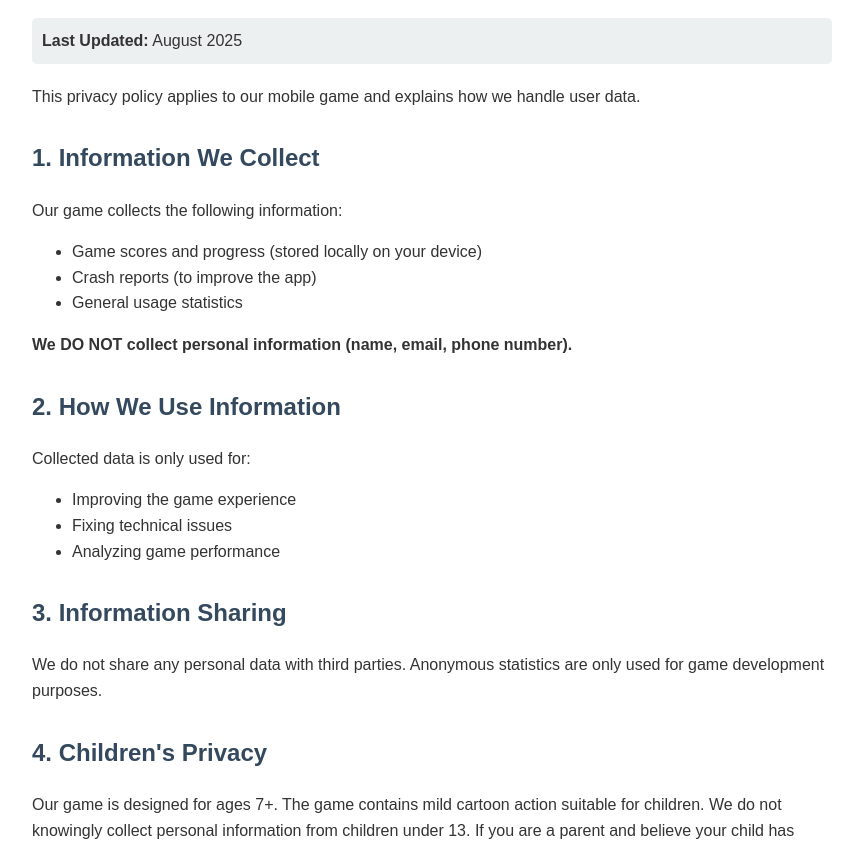
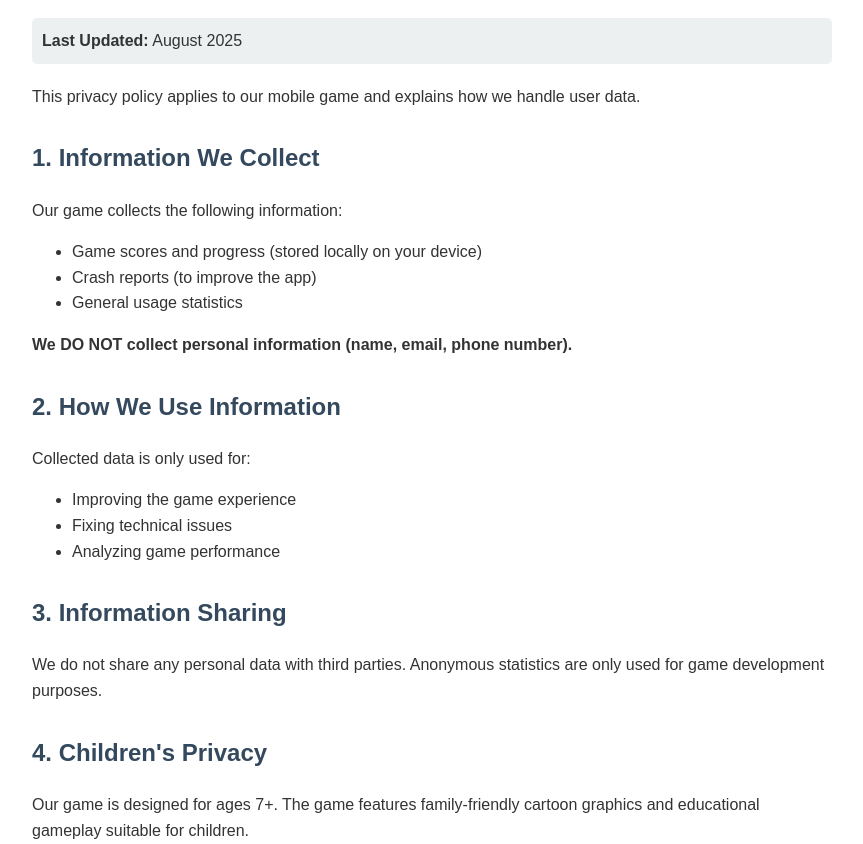
Before and after one commit to tuncdeveloper/sky-archery-privacy-policy, a plain HTML site: page index.html in a window 1280 px wide. Shown: the part 108-952 px from the top of the page, without its empty margins (208-1071 px from the left). Drawn offline with Linux system fonts and the light colour scheme.

Commit message:
Update index.html

```diff
--- a/index.html
+++ b/index.html
@@ -42,9 +42,7 @@
     <div class="last-updated">
         <strong>Last Updated:</strong> August 2025
     </div>
-
     <p>This privacy policy applies to our mobile game and explains how we handle user data.</p>
-
     <h2>1. Information We Collect</h2>
     <p>Our game collects the following information:</p>
     <ul>
@@ -53,7 +51,6 @@
         <li>General usage statistics</li>
     </ul>
     <p><strong>We DO NOT collect personal information (name, email, phone number).</strong></p>
-
     <h2>2. How We Use Information</h2>
     <p>Collected data is only used for:</p>
     <ul>
@@ -61,16 +58,12 @@
         <li>Fixing technical issues</li>
         <li>Analyzing game performance</li>
     </ul>
-
     <h2>3. Information Sharing</h2>
     <p>We do not share any personal data with third parties. Anonymous statistics are only used for game development purposes.</p>
-
     <h2>4. Children's Privacy</h2>
-    <p>Our game is designed for ages 7+. The game contains mild cartoon action suitable for children. We do not knowingly collect personal information from children under 13. If you are a parent and believe your child has provided us with personal information, please contact us.</p>
-
+    <p>Our game is designed for ages 7+. The game features family-friendly cartoon graphics and educational gameplay suitable for children.</p>
     <h2>5. Data Security</h2>
     <p>We take appropriate security measures to protect your information. Most data is stored locally on your device.</p>
-
     <h2>6. Your Rights</h2>
     <p>Users have the following rights:</p>
     <ul>
@@ -78,17 +71,14 @@
         <li>We can delete collected data upon request</li>
         <li>You can stop data collection at any time</li>
     </ul>
-
     <h2>7. Policy Changes</h2>
     <p>We may update this privacy policy from time to time. Users will be notified of significant changes.</p>
-
     <div class="contact">
         <h2>8. Contact Us</h2>
         <p>For questions about this privacy policy:</p>
         <p><strong>Email:</strong> ferhattunc0065@gmail.com</p>
         <p><strong>Developer:</strong> [tncgame]</p>
     </div>
-
     <hr style="margin-top: 50px;">
     <p style="text-align: center; color: #7f8c8d; font-size: 14px;">
         This page was created for mobile game privacy policy compliance.
```
